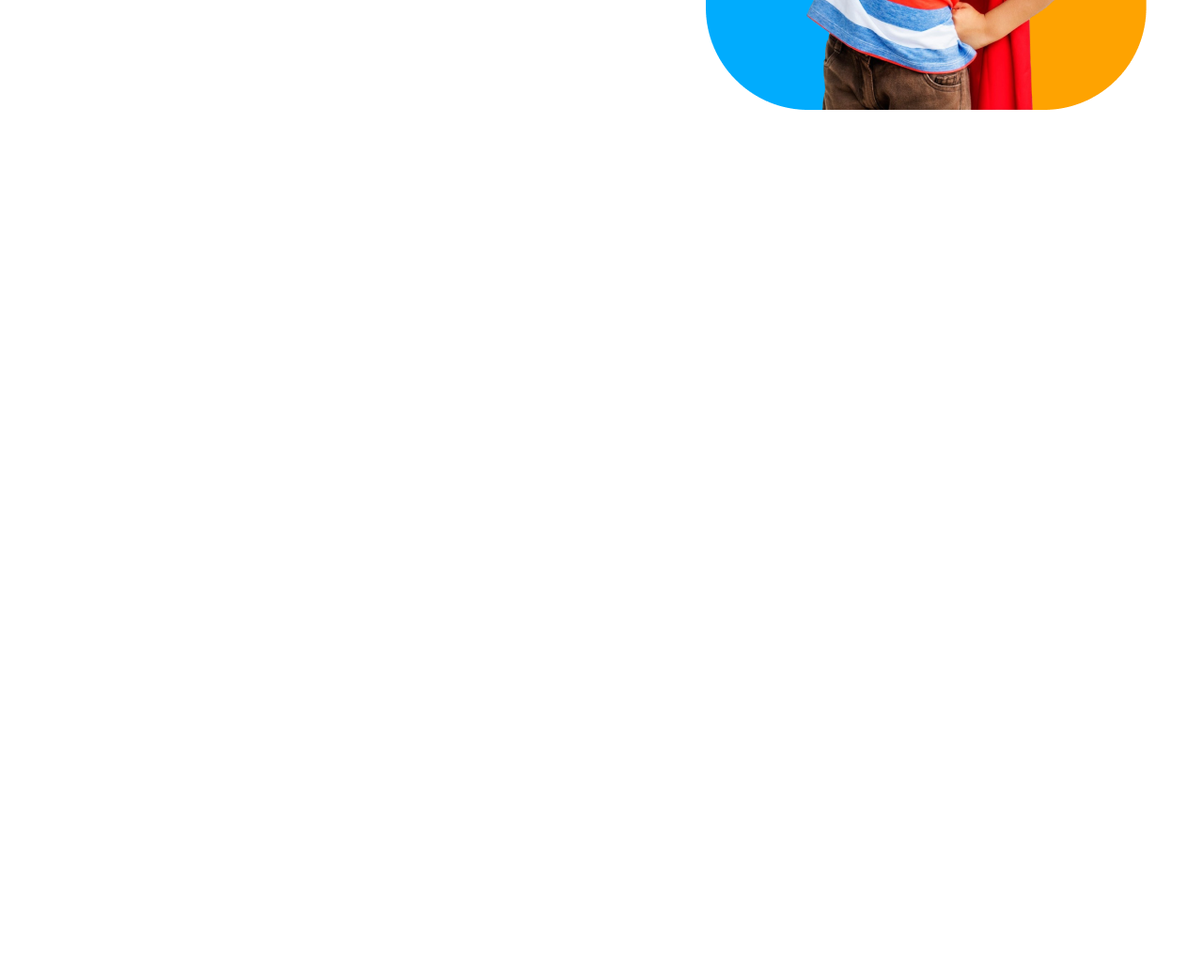
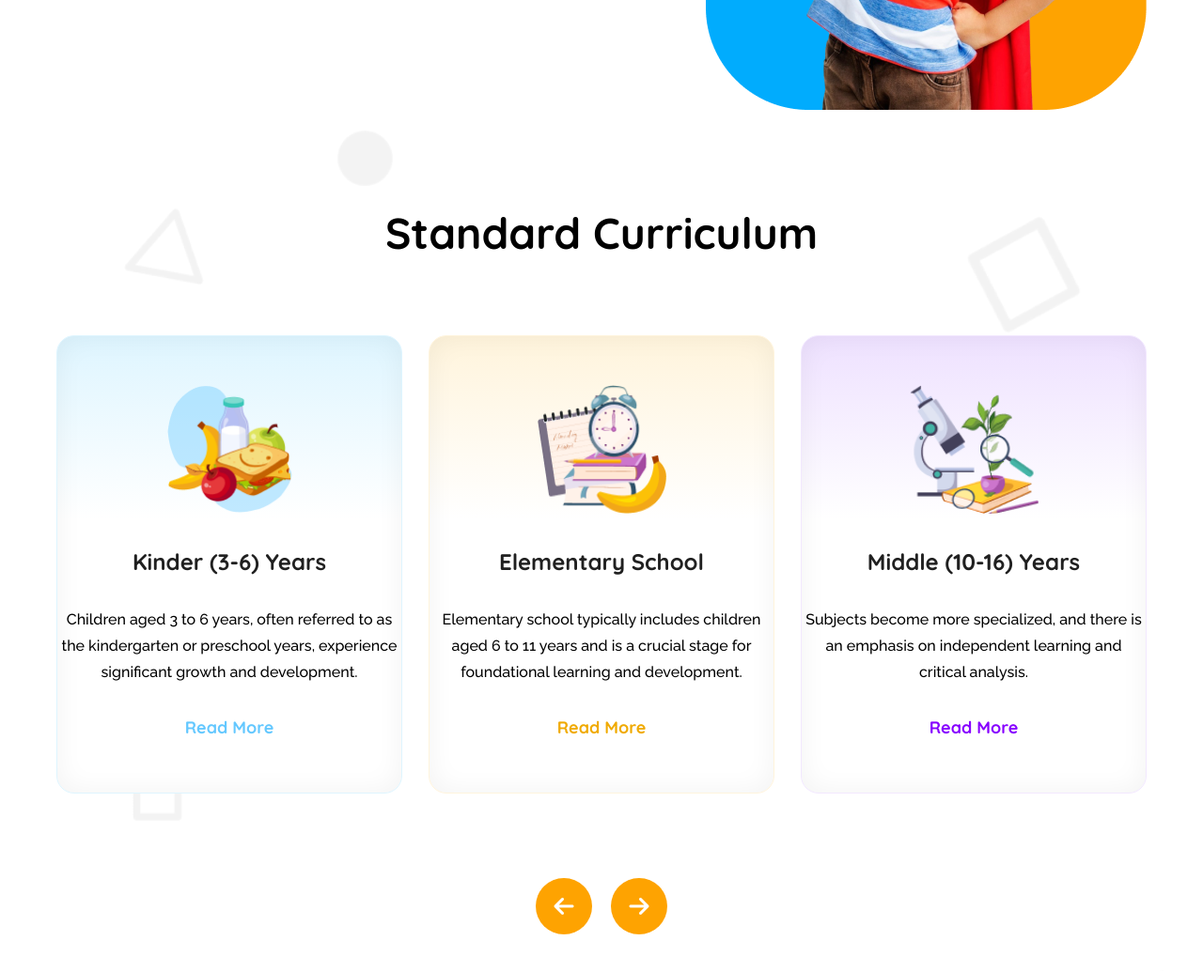
Before and after one commit to shariful962/Assignment-Kids-school, a plain HTML site: page index.html in a window 1280 px wide. Shown: the part 578-1612 px from the top of the page at 94% size. Before the commit the page ends 800 px from the top, so only its background shows below. Drawn offline with Linux system fonts and the light colour scheme.

Commit message:
standard curriculum added

```diff
--- a/css/style.css
+++ b/css/style.css
@@ -153,6 +153,101 @@ nav, .banner-content {
     width: 100%;
 }
 /* banner design end */
+/* standard curiculum section design start  */
+.curriculum {
+    background-image: url('../assets/bg.png');
+    background-repeat: no-repeat;
+    background-size: cover;
+    background-position: center;
+    padding: 20px;
+}
+
+.curriculum-content {
+    max-width: 1160px;
+    margin: 0 auto;
+}
+.curriculum-content .section-title {
+    margin: 60px 0 80px;
+    text-align: center;
+}
+.curriculum-box {
+
+    justify-content: space-between;
+}
+.curriculum-box .card {
+    width: 368px;
+    text-align: center;
+    /* border: 1px solid red; */
+    border-radius: 19px;
+}
+.curriculum-box .card-1 {
+    background: linear-gradient(180.00deg, rgb(222, 245, 255),rgba(255, 255, 255, 0) 40%),rgb(255, 255, 255);
+    box-shadow: inset 0px 0px 29px 1px rgba(0, 0, 0, 0.05);
+    border: 1px solid rgb(222, 245, 255);
+
+}
+.curriculum-box .card-1 a {
+    color: #64C8FF;
+}
+.curriculum-box .card-2{
+    background: linear-gradient(180.00deg, rgb(255, 244, 220),rgba(255, 255, 255, 0) 40%),rgb(255, 255, 255);
+    box-shadow: inset 0px 0px 29px 1px rgba(0, 0, 0, 0.05);
+    border: 1px solid rgb(255, 244, 220);
+}
+.curriculum-box .card-2 a {
+    color: var(--orange-2);
+}
+.curriculum-box .card-3 {
+    background: linear-gradient(180.00deg, rgb(238, 225, 255),rgba(255, 255, 255, 0) 40%),rgb(255, 255, 255);
+    box-shadow: inset 0px 0px 29px 1px rgba(0, 0, 0, 0.05);
+    border: 1px solid rgb(242, 232, 255);
+}
+.curriculum-box .card-3 a {
+    color: #8700FF;
+}
+.curriculum-box .card img{
+    width: 137px;
+    height: 137px;
+    margin: 52px 0 32px;
+}
+.curriculum-box .card .card-title{
+    font-size: 1.5rem;
+    font-weight: 700;
+    color: var(--dark-2);
+}
+.curriculum-box .card .card-desc{
+    margin: 33px 0;
+    font-size: 1rem;
+    font-weight: 500;
+    font-family: "Raleway", serif;
+    line-height: 28px;
+}
+.curriculum-box .card a{
+    display: inline-block;
+    margin-bottom: 58px;
+    text-decoration: none;
+    font-size: 1.125rem;
+    font-weight: 700;
+    cursor: pointer;
+}
+.curriculum-content .slider-btn {
+    margin: 80px 0 60px;
+    justify-content: center;
+    align-items: center;
+}
+.curriculum-content .slider-btn .icon-box {
+    background-color: var(--orange-1);
+    height: 60px;
+    width: 60px;
+    border-radius: 50%;
+    color: var(--white);
+    display: flex;
+    justify-content: center;
+    align-items: center;
+    font-size: 1.5rem;
+    margin: 10px;
+}
+/* standard curiculum section design end */
 
 /* media query  */
 @media screen and (max-width: 576px){
@@ -172,6 +267,12 @@ nav, .banner-content {
         margin-left: 15px;
     }
     /* banner section  */
-
-
+    .banner-content {
+        flex-direction: column-reverse;
+        gap: 20px;
+        max-width: 90%;
+    }
+    .banner-left-content {
+        text-align: center;
+    }
 }
--- a/index.html
+++ b/index.html
@@ -38,8 +38,10 @@
         <section class="banner">
             <div class="banner-content d-flex">
                 <div class="banner-left-content">
-                    <h1 class="banner-title"><span id="title-color1">Empowering</span> <span id="title-color2">students from small age</span> <span id="title-color3">towards vision<span></h1>
-                    <p class="banner-desc">With the courage, Confidence, Creativity and Compassion to make their Unique Contribution in a Diverse and Dynamic World.</p>
+                    <h1 class="banner-title"><span id="title-color1">Empowering</span> <span id="title-color2">students
+                            from small age</span> <span id="title-color3">towards vision<span></h1>
+                    <p class="banner-desc">With the courage, Confidence, Creativity and Compassion to make their Unique
+                        Contribution in a Diverse and Dynamic World.</p>
                     <button class="banner-btn">Enroll Now</button>
                 </div>
                 <div class="banner-right-content">
@@ -50,7 +52,41 @@
     </header>
 
     <main>
+        <section class="curriculum">
+            <div class="curriculum-content">
+                <h1 class="section-title">Standard Curriculum</h1>
+                <div class="curriculum-box d-flex">
+                    <div class="card card-1">
+                        <img src="assets/kinder.png" alt="">
+                        <h3 class="card-title">Kinder (3-6) Years</h3>
+                        <p class="card-desc">Children aged 3 to 6 years, often referred to as the kindergarten or
+                            preschool years, experience significant growth and development.</p>
+                        <a href="">Read More</a>
+                    </div>
+                    <div class="card card-2">
+                        <img src="assets/elementary.png" alt="">
+                        <h3 class="card-title">Elementary School</h3>
+                        <p class="card-desc">Elementary school typically includes children aged 6 to 11 years and is a
+                            crucial stage for foundational learning and development.</p>
+                        <a href="">Read More</a>
+                    </div>
+                    <div class="card card-3">
+                        <img src="assets/middle.png" alt="">
+                        <h3 class="card-title">Middle (10-16) Years</h3>
+                        <p class="card-desc"> Subjects become more specialized, and there is an emphasis on independent
+                            learning and critical analysis.</p>
+                        <a href="">Read More</a>
+                    </div>
+                </div>
 
+                <div class="slider-btn d-flex">
+                    <div class="slider-icon d-flex">
+                        <div class="icon-box"><i class="fa-solid fa-arrow-left"></i></div>
+                        <div class="icon-box"><i class="fa-solid fa-arrow-right"></i></div>
+                    </div>
+                </div>
+            </div>
+        </section>
     </main>
 
     <footer>
```
